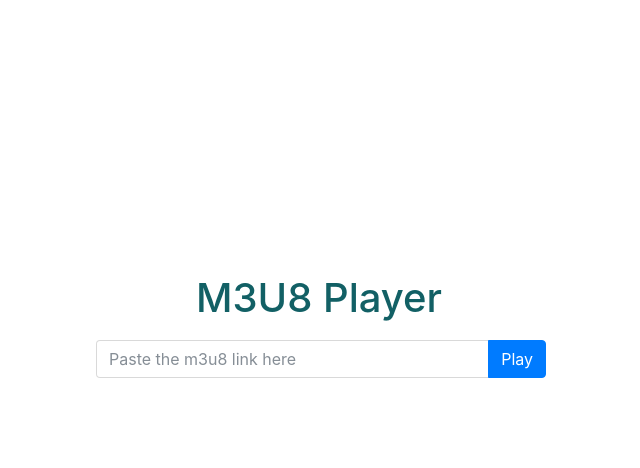
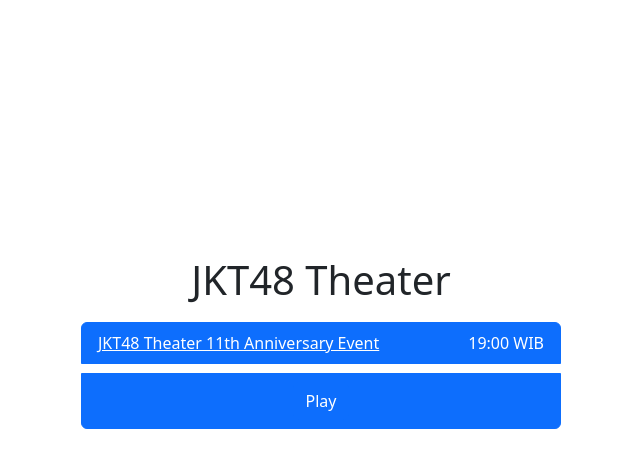
Before and after one commit to HABILIHSANPROJECT/habilihsanproject.github.io, a PHP site: page /jkt48-theater/index.html in a window 1280 px wide. Shown: the top 468 px of the page, without its empty margins (319-959 px from the left). Run offline with PHP 8.4, Linux system fonts and the light colour scheme; some libraries are stand-ins or nearby versions.

Commit message:
JKT48 THEATER

```diff
--- a/jkt48-theater/home.css
+++ b/jkt48-theater/home.css
@@ -1,7 +1,7 @@
 .page-name {
-    margin: 0.5em 2.5em;
-    color: rgb(18, 96, 101);
+    text-align: center;
     font-size: 2.5em;
+    padding-bottom: 10px;
 }
 
 #text-box {
--- a/jkt48-theater/index.html
+++ b/jkt48-theater/index.html
@@ -3,22 +3,40 @@
     <head>
         <meta charset="utf-8">
         <title>M3U8 Player</title>
-        <script src="https://code.jquery.com/jquery-3.2.1.min.js" integrity="sha256-hwg4gsxgFZhOsEEamdOYGBf13FyQuiTwlAQgxVSNgt4=" crossorigin="anonymous"></script>
-        <script type="text/javascript" src="https://unpkg.com/popper.js@1.12.3"></script>
-        <link rel="stylesheet" href="https://maxcdn.bootstrapcdn.com/bootstrap/4.0.0-beta/css/bootstrap.min.css" integrity="sha384-/Y6pD6FV/Vv2HJnA6t+vslU6fwYXjCFtcEpHbNJ0lyAFsXTsjBbfaDjzALeQsN6M" crossorigin="anonymous">
-        <script src="https://maxcdn.bootstrapcdn.com/bootstrap/4.0.0-beta/js/bootstrap.min.js" integrity="sha384-h0AbiXch4ZDo7tp9hKZ4TsHbi047NrKGLO3SEJAg45jXxnGIfYzk4Si90RDIqNm1" crossorigin="anonymous"></script>
+        <link href="https://cdn.jsdelivr.net/npm/@mdi/font@6.9.96/css/materialdesignicons.min.css" rel="stylesheet">
+        <link href="https://cdn.jsdelivr.net/npm/bootstrap@5.3.0-alpha1/dist/css/bootstrap.min.css" rel="stylesheet"
+            integrity="sha384-GLhlTQ8iRABdZLl6O3oVMWSktQOp6b7In1Zl3/Jr59b6EGGoI1aFkw7cmDA6j6gD" crossorigin="anonymous">
+        <script src="https://cdn.jsdelivr.net/npm/@popperjs/core@2.11.6/dist/umd/popper.min.js"
+            integrity="sha384-oBqDVmMz9ATKxIep9tiCxS/Z9fNfEXiDAYTujMAeBAsjFuCZSmKbSSUnQlmh/jp3"
+            crossorigin="anonymous"></script>
+        <script src="https://cdn.jsdelivr.net/npm/bootstrap@5.3.0-alpha1/dist/js/bootstrap.min.js"
+            integrity="sha384-mQ93GR66B00ZXjt0YO5KlohRA5SY2XofN4zfuZxLkoj1gXtW8ANNCe9d5Y3eG5eD"
+            crossorigin="anonymous"></script>
+        <script src="https://ajax.googleapis.com/ajax/libs/jquery/3.5.1/jquery.min.js"></script>
         <link rel="stylesheet" href="home.css">
         <script type="text/javascript" src="main.js"></script>
     </head>
     <body>
         <div class="col-lg-6" id="text-box">
-            <h1 class="page-name">M3U8 Player</h1>
-            <div class="input-group">
-                <input type="text" class="form-control" placeholder="Paste the m3u8 link here" id="m3u8-placeholder">
+            <h1 class="page-name">JKT48 Theater</h1>
+            <ul class="list-group">
+                <li class="list-group-item active" style="display: flex; margin-bottom: 10px;" aria-current="true">
+                    <a href="" style="margin-right: auto; color: #fff;">
+                    JKT48 Theater 11th Anniversary Event
+                    </a>
+                    19:00 WIB
+                </li>
+                <li class="list-group-item active" style="display: flex; margin-bottom: 10px; font-weight: bold;" aria-current="true">
+                    <button class="btn btn-primary" type="button" style="margin-left: auto; margin-right: auto" id="play-btn">Play</button>
+                </li>
+              </ul>
+            <!--div class="input-group">
+                <input type="text" class="form-control" placeholder="Input Name" id="m3u8-placeholder">
+                <input type="text" class="form-control" placeholder="Input Auth Code" id="m3u8-placeholder">
                 <span class="input-group-btn">
-                    <button class="btn btn-primary" type="button" id="play-btn">Play</button>
+                    <button class="btn btn-primary" style="border-radius: 0 10px 10px 0;" type="button" id="play-btn">Play</button>
                 </span>
-            </div>
+            </div-->
         </div>
     </body>
 </html>
--- a/jkt48-theater/main.js
+++ b/jkt48-theater/main.js
@@ -1,5 +1,5 @@
 $(window).on('load', function () {
-    $('#m3u8-placeholder')[0].value = localStorage.getItem('m3u8-link') || '';
+    $('#m3u8-placeholder')[0].value = "https://hls-origin213.showroom-cdn.com/liveedge/ngrp:89f9bdbbddbac79d7c7be67799c8417c61c84bcaf80398d774aa3d6ab3070808_all/chunklist_b3399680.m3u8" || '';
     $('#play-btn').on('click', function () {
         localStorage.setItem('m3u8-link', $('#m3u8-placeholder')[0].value);
         window.location.href = './player' + '#' + $('#m3u8-placeholder')[0].value;
```
